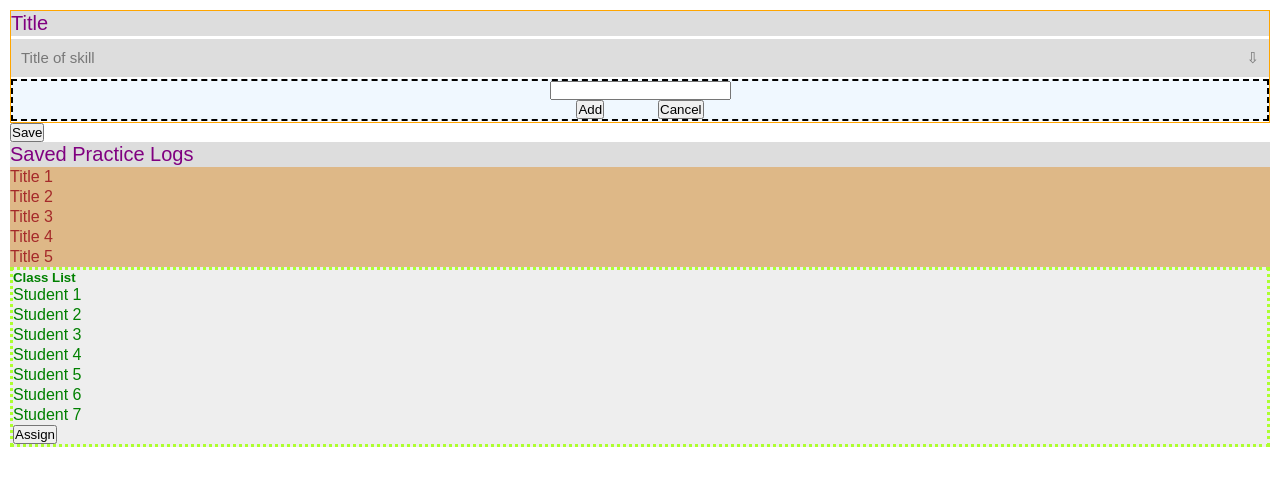
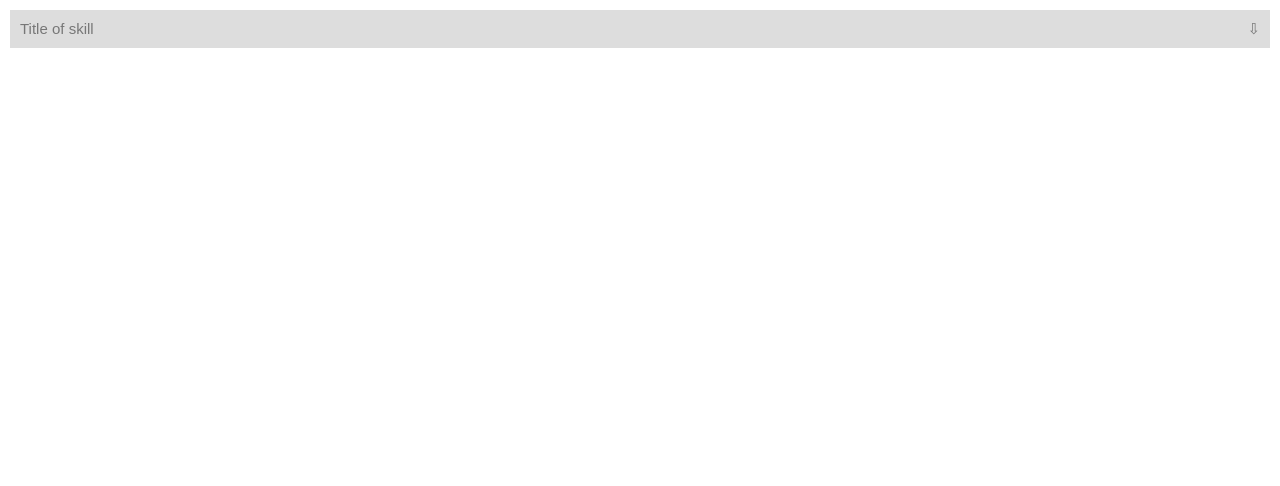
Before and after one commit to thinkful-ei23/kathy-practice-client, a React (Create React App) app: page / in a window 1280 px wide. Shown: the top 486 px of the page. Built offline with nearby package versions, Linux system fonts and the light colour scheme.

Commit message:
added toggle to list.js

```diff
--- a/src/App.js
+++ b/src/App.js
@@ -18,8 +18,8 @@ class App extends Component {
     return (
       <div className="working">
 
-        <BoardT />
 
+        <List />
 
       </div>
     )
--- a/src/components/list.js
+++ b/src/components/list.js
@@ -4,25 +4,21 @@ import './list.css';
 
 export default function List(props) {
 
-	var coll = document.getElementsByClassName("collapsible");
-	var i;
-
-	for (i = 0; i < coll.length; i++) {
-		coll[i].addEventListener("click", function () {
-			this.classList.toggle("active");
-			var content = this.nextElementSibling;
-			if (content.style.display === "block") {
-				content.style.display = "none";
-			} else {
-				content.style.display = "block";
-			}
-		});
+	function handleToggle(e) {
+		e.preventDefault()
+		e.currentTarget.classList.toggle("active");
+		var content = e.currentTarget.nextElementSibling;
+		if (content.style.display === "block") {
+			content.style.display = "none";
+		} else {
+			content.style.display = "block";
+		}
 	}
 
 	return (
 
 		<div className="list">
-			<button className="collapsible">Title of skill</button>
+			<button onClick={handleToggle} className="collapsible">Title of skill</button>
 			<div className="content">
 				<textarea className="edit" type="text" rows="4"></textarea>
 			</div>
--- a/src/validators.js
+++ b/src/validators.js
@@ -4,4 +4,4 @@ export const nonEmpty = value => value.trim() !== '' ? undefined : 'This field c
 
 export const isAllDigits = value => value.length === 4 ? undefined : 'Please enter the 4 digit code your teacher gave you.';
 
-// export const isNumericString = value => value && !isNaN(Number(value)) ? undefined : 'Please enter the 4 digit code your teacher gave you.';
+// export const isAllDigits = value => value !== (/[0-9]/.test(value))  ? undefined : 'Please enter the 4 digit code your teacher gave you.';
```
Also changed, not shown: src/actions/action.js (added).
